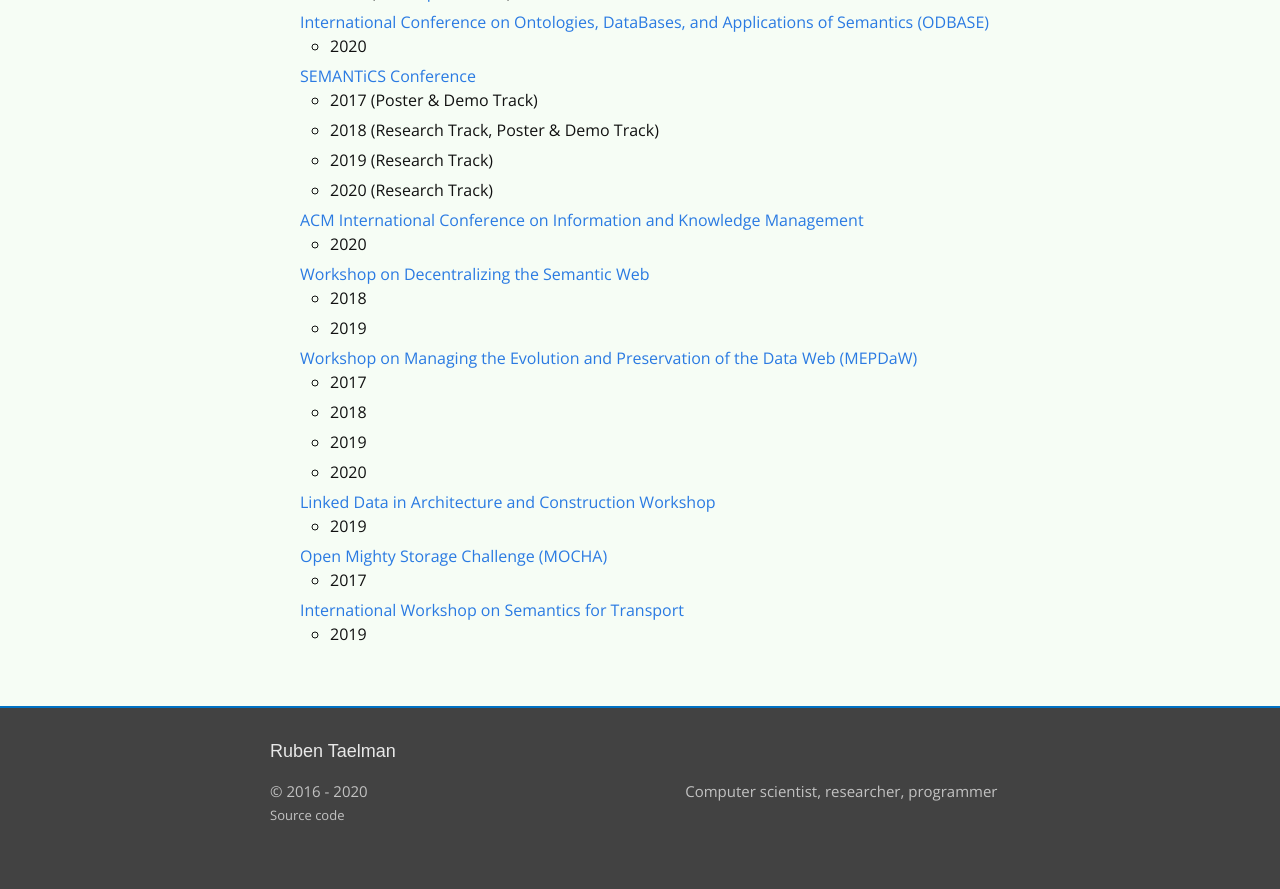
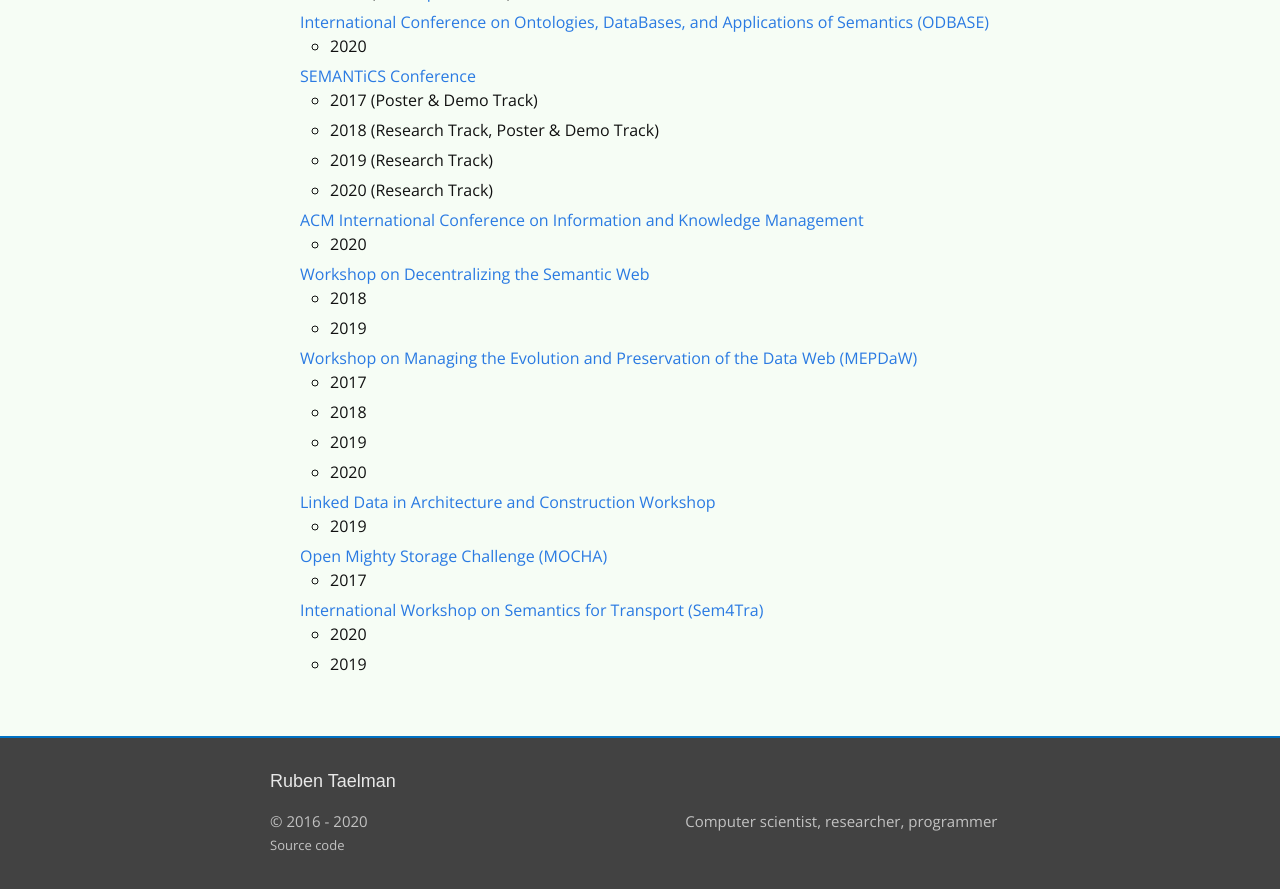
Before and after one commit to rubensworks/rubensworks.net, a Jekyll site: the page built from cv.md, in a window 1280 px wide and 900 px high, scrolled down 4354 px. Shown: the top 889 px of the window. Built offline with Jekyll 4.4.1, drawn with Linux system fonts in a browser that asks for light colours; some web fonts are replaced.

Commit message:
Add Sem4Tra 2020 to CV

```diff
--- a/cv.md
+++ b/cv.md
@@ -262,6 +262,7 @@
     * 2019
 * [Open Mighty Storage Challenge (MOCHA)](https://project-hobbit.eu/open-challenges/mocha-open-challenge/)
     * 2017
-* [International Workshop on Semantics for Transport](https://sem4tra.linkeddata.es/)
+* [International Workshop on Semantics for Transport (Sem4Tra)](https://sem4tra.linkeddata.es/)
+    * 2020
     * 2019
 {:.cv-listing}
```
